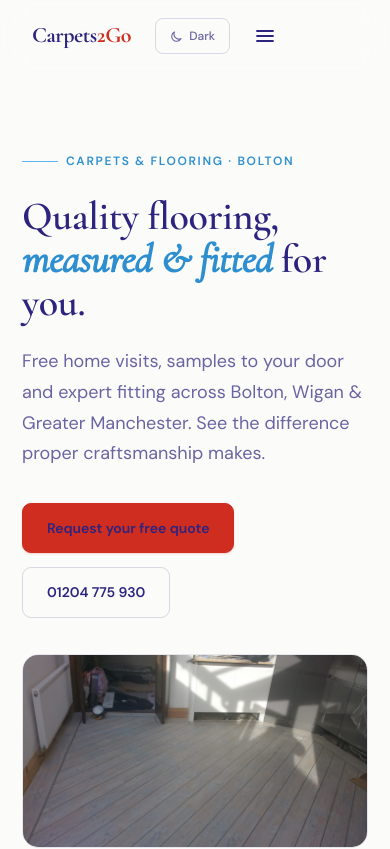
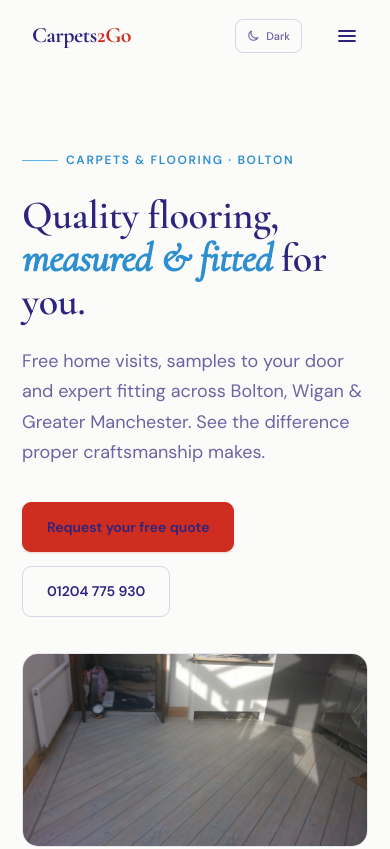
Before and after one commit to aakilmohmed-dotcom/carpets2go, a Next.js app: page / in a window 390 px wide. Shown: the top 849 px of the page. Built offline with nearby package versions, Linux system fonts and the light colour scheme.

Commit message:
Mobile nav: theme toggle + burger pinned to right edge

```diff
--- a/app/site.css
+++ b/app/site.css
@@ -162,9 +162,10 @@ html { scroll-behavior: smooth; }
 /* ── RESPONSIVE ── */
 @media (max-width: 860px) {
   .c-nav-links { display: none; }
-  .c-hamburger { display: flex; }
+  .c-hamburger { display: flex; margin-left: 10px; }
   .c-mobile-menu { display: flex; }
   .c-nav-cta.desktop-only { display: none; }
+  .c-theme-btn { margin-left: auto; height: 34px; padding: 0 11px; font-size: 11px; }
   .c-section { padding: 72px 0; }
   .c-wrap { padding: 0 22px; }
 }
```
